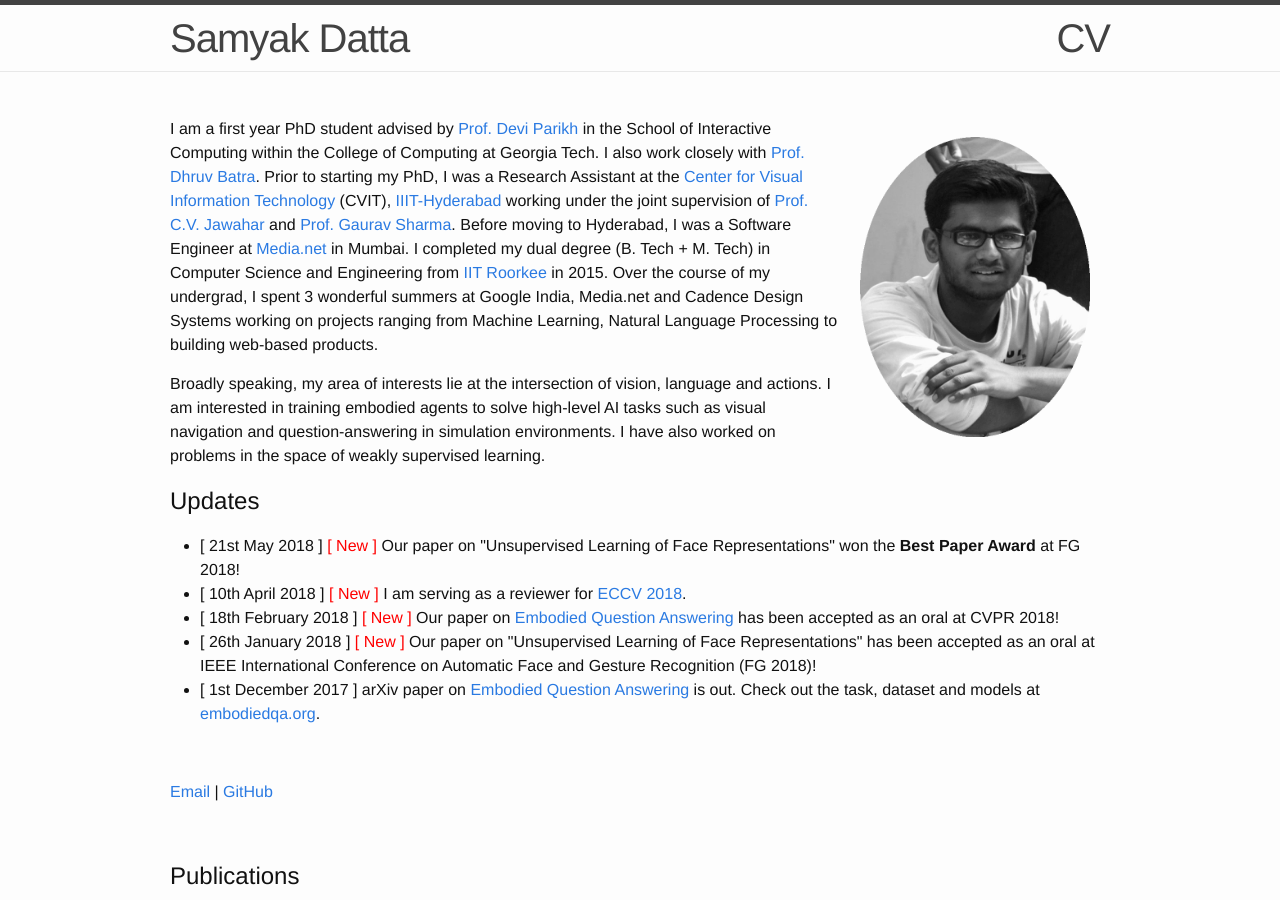
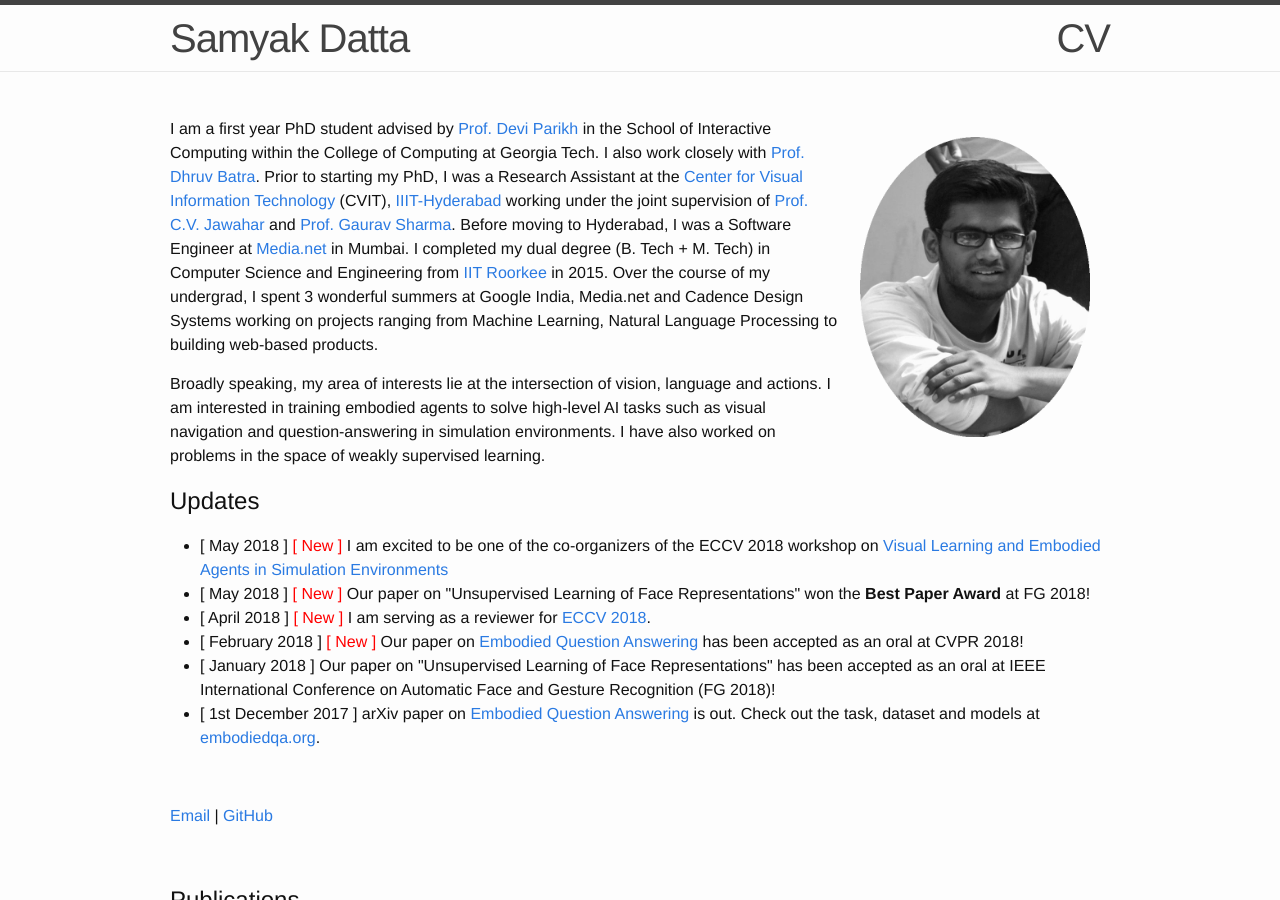
Before and after one commit to VirajBagal/VirajBagal.github.io, a Jekyll site: the page built from index.md, in a window 1280 px wide and 900 px high. Built offline with Jekyll 4.4.1, drawn with Linux system fonts in a browser that asks for light colours.

Commit message:
Adds ECCV workshop

```diff
--- a/index.md
+++ b/index.md
@@ -17,15 +17,17 @@ Broadly speaking, my area of interests lie at the intersection of vision, langua
 <!--<span style="color:red;">Updates</span>-->
 <ul>
 
-<li>[ 21st May 2018 ] <span style="color:red;">[ New ]</span> Our paper on "Unsupervised Learning of Face Representations" won the <b>Best Paper Award</b> at FG 2018!</li>
+<li>[ May 2018 ] <span style="color:red;">[ New ]</span> I am excited to be one of the co-organizers of the ECCV 2018 workshop on <a href="http://eccv18-vlease.github.io/">Visual Learning and Embodied Agents in Simulation Environments</a></li>
 
-<li> [ 10th April 2018 ] <span style="color:red;">[ New ]</span> I am serving as a
+<li>[ May 2018 ] <span style="color:red;">[ New ]</span> Our paper on "Unsupervised Learning of Face Representations" won the <b>Best Paper Award</b> at FG 2018!</li>
+
+<li> [ April 2018 ] <span style="color:red;">[ New ]</span> I am serving as a
 reviewer for <a href="https://eccv2018.org/">ECCV 2018</a>.</li>
 
-<li> [ 18th February 2018 ] <span style="color:red;">[ New ]</span> Our paper on
+<li> [ February 2018 ] <span style="color:red;">[ New ]</span> Our paper on
 <a href="embodiedqa.org">Embodied Question Answering</a> has been accepted as an oral at CVPR 2018!</li>
 
-<li> [ 26th January 2018 ] <span style="color:red;">[ New ]</span> Our paper on
+<li> [ January 2018 ] Our paper on
 "Unsupervised Learning of Face Representations" has been accepted as an oral at
 IEEE International Conference on Automatic Face and Gesture Recognition (FG 2018)!
 </li>
```
